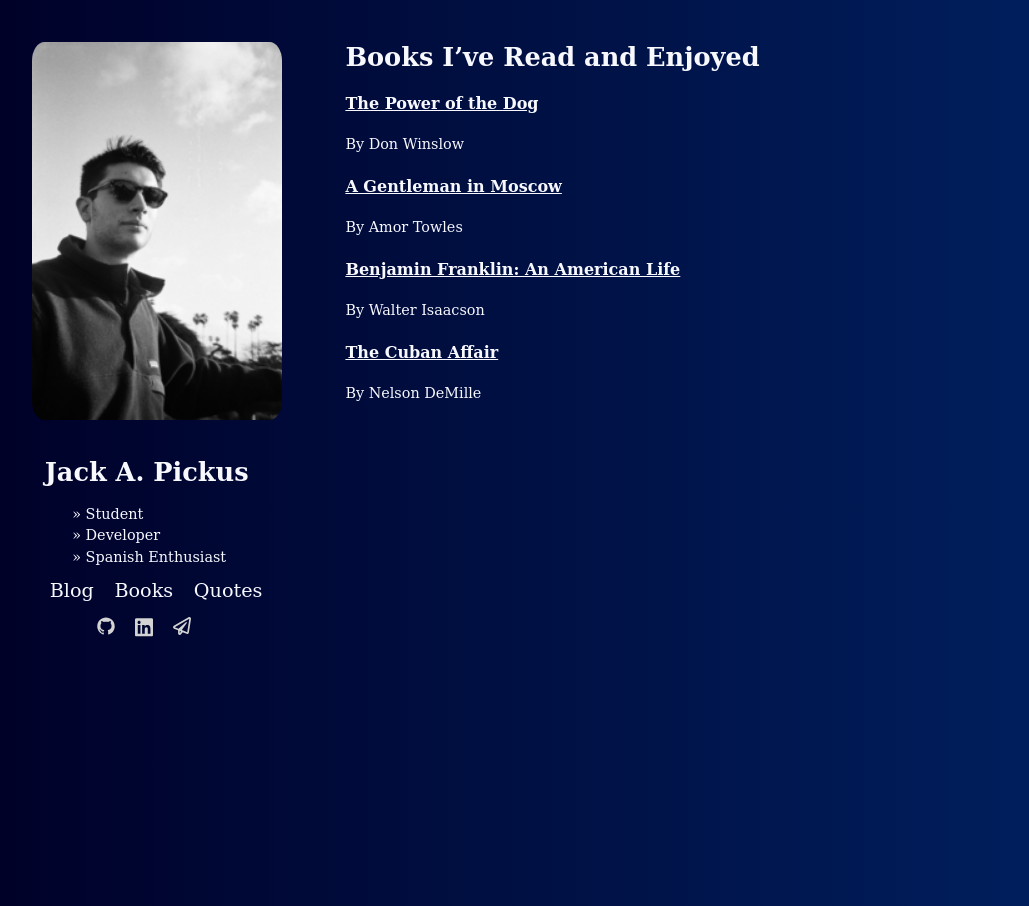
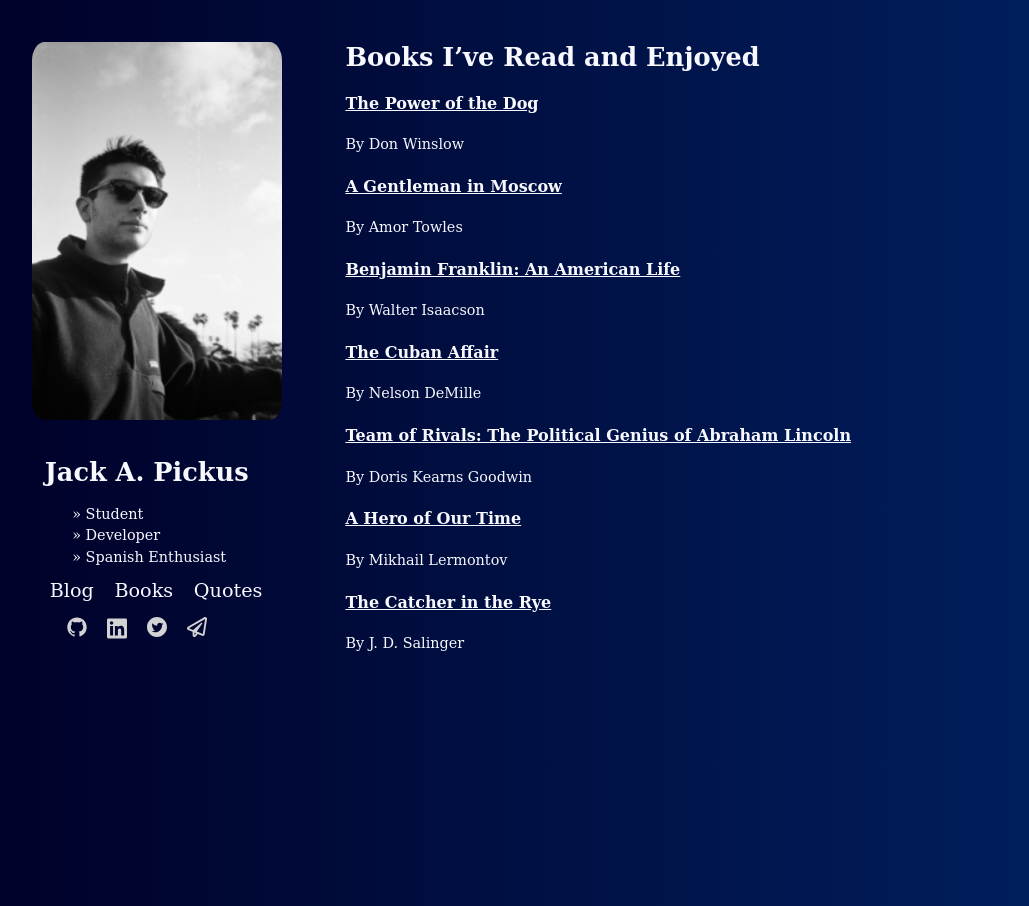
Before and after one commit to jackpickus/jackpickus.github.io, a Jekyll site: the page built from books.md, in a window 1280 px wide. Shown: the whole page, without its empty margins (39-1068 px from the left). Built offline with Jekyll 4.4.1, drawn with Linux system fonts in a browser that asks for light colours.

Commit message:
Second blog post and new books

```diff
--- a/_config.yml
+++ b/_config.yml
@@ -7,9 +7,10 @@ url: "http://yourdomain.com"
 picture: /assets/images/image.jpg
 github_username:  jackpickus
 linkedin_username: jackpickus
+twitter_username: jackpickus
 
 # Build settings
 markdown: kramdown
 permalink: pretty
 
-port: 8080
+port: 8000
--- a/_includes/social.html
+++ b/_includes/social.html
@@ -11,6 +11,12 @@
   </div>
   {% endif %}
 
+  {% if site.twitter_username %}
+  <div>
+    {% include social/twitter.html username=site.twitter_username %}
+  </div>
+  {% endif %}
+
   {% if site.email %}
   <div>
     {% include social/mail.html email=site.email %}
--- a/_includes/social/github.html
+++ b/_includes/social/github.html
@@ -1 +1 @@
-<a href="https://github.com/{{ include.username }}"><span class="icon icon--github">{% include social/icon-github.svg %}</span></a>
+<a href="https://github.com/{{ include.username }}" target="_blank"><span class="icon icon--github">{% include social/icon-github.svg %}</span></a>
--- /dev/null
+++ b/_includes/social/twitter.html
@@ -0,0 +1,2 @@
+
+<a href="https://twitter.com/{{ include.username }}" target="_blank"><span class="icon icon--twitter">{% include social/icon-twitter.svg %}</span></a>
--- a/_sass/main.scss
+++ b/_sass/main.scss
@@ -88,14 +88,14 @@ ul li:before {
 
 #social {
   display: flex;
-  margin-left: 22%;
+  margin-left: 10%;
   padding-top: 5px;
 }
 
 .icon {
   > svg {
     display: inline-block;
-    width: 18px;
+    width: 20px;
     margin: 10px;
 
     path {
--- a/books.md
+++ b/books.md
@@ -16,3 +16,12 @@ By Walter Isaacson
 
 #### The Cuban Affair
 By Nelson DeMille
+
+#### Team of Rivals: The Political Genius of Abraham Lincoln
+By Doris Kearns Goodwin
+
+#### A Hero of Our Time
+By Mikhail Lermontov
+
+#### The Catcher in the Rye
+By J. D. Salinger
--- a/index.html
+++ b/index.html
@@ -9,7 +9,7 @@ layout: default
 		University of Wisconsin-Madison Class of 2020 with interests in full-stack development and as well as
 		mobile.<br>
 		I have worked as a web developer at UW-Madison <span id="job">DoIT (Division of Information Technology)</span> help desk as well as created my own web apps.
-		Please feel free to reach out via email, LinkedIn, or even Github.
+		Please feel free to reach out via email, LinkedIn, or even Twitter.
 	</p>
 
 	<h3>Projects</h3>
```
Also changed, not shown: _posts/2020-05-10-reading.md (added, +49 -0 lines), _includes/social/icon-twitter.svg (added), 7 other files.
